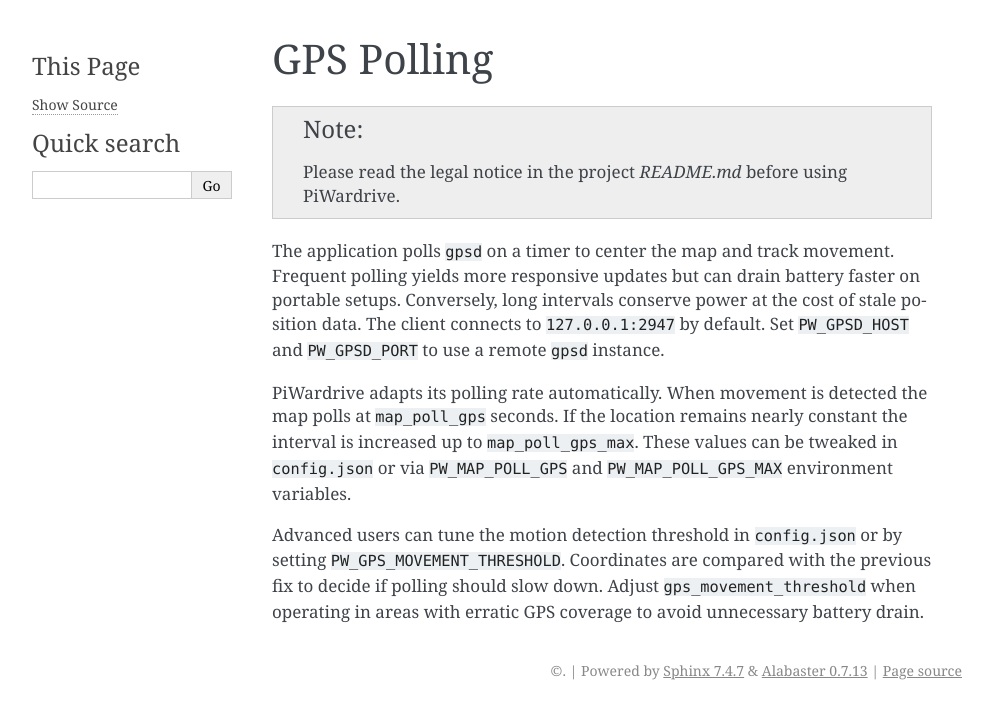
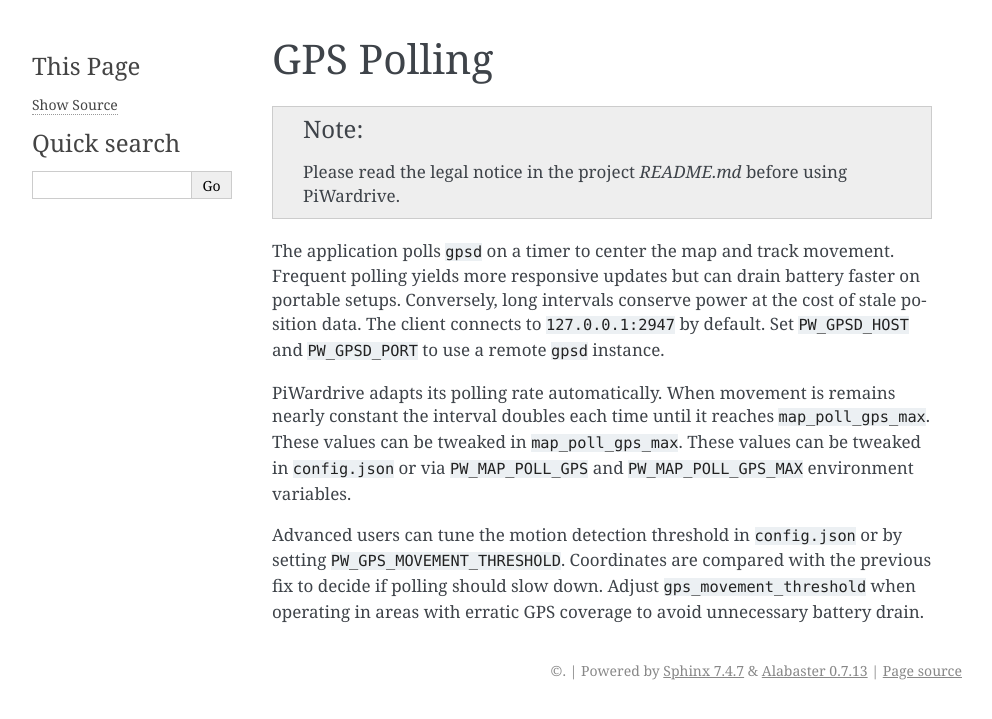
Before and after one commit to Trashytalk/piwardrive, a Sphinx documentation site: the page built from docs/gps_polling.rst, in a window 1280 px wide. Shown: the top 719 px of the page, without its empty margins (148-1140 px from the left). Built offline with Sphinx 7.4.7, drawn with Linux system fonts in a browser that asks for light colours.

Commit message:
Update gps_polling.rst

```diff
--- a/docs/gps_polling.rst
+++ b/docs/gps_polling.rst
@@ -12,8 +12,8 @@ power at the cost of stale position data. The client connects to
 ``PW_GPSD_PORT`` to use a remote ``gpsd`` instance.
 
 PiWardrive adapts its polling rate automatically. When movement is
-detected the map polls at ``map_poll_gps`` seconds. If the location
-remains nearly constant the interval is increased up to
+remains nearly constant the interval doubles each time until it
+reaches ``map_poll_gps_max``. These values can be tweaked in
 ``map_poll_gps_max``. These values can be tweaked in
 ``config.json`` or via ``PW_MAP_POLL_GPS`` and
 ``PW_MAP_POLL_GPS_MAX`` environment variables.
```
